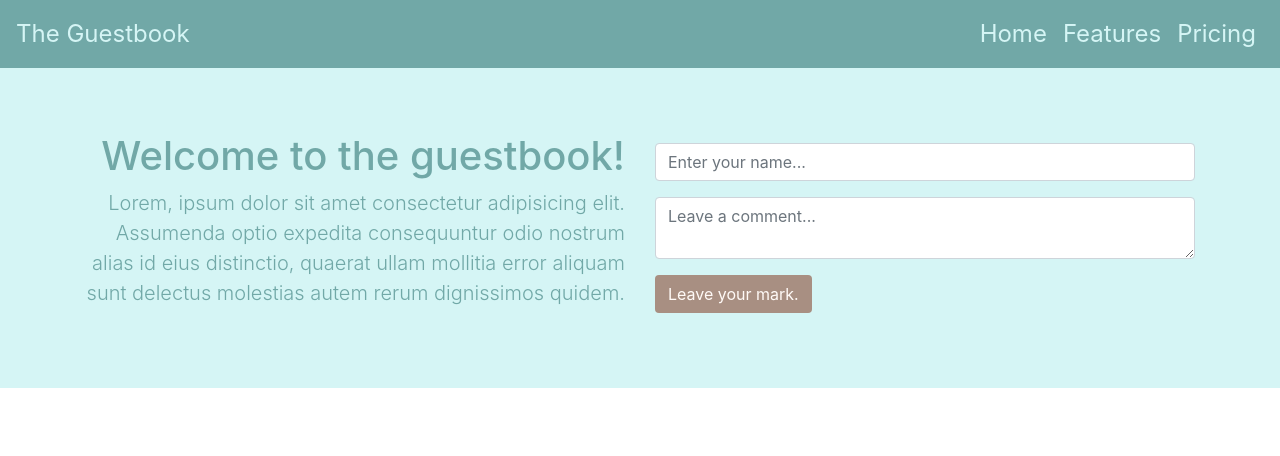
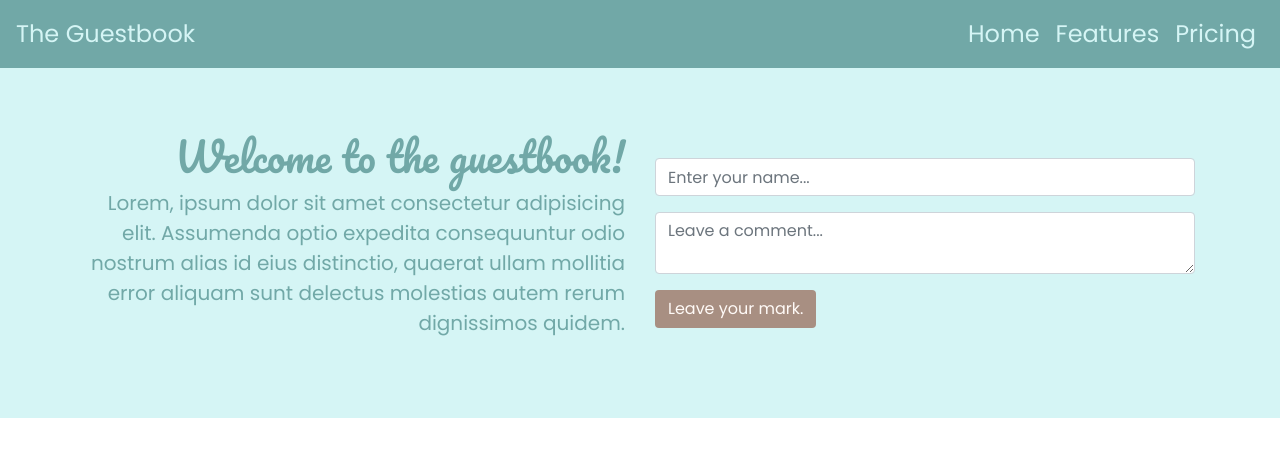
Before and after one commit to kirbyfridge/google-fonts, a plain HTML site: page index.html in a window 1280 px wide. Drawn offline with nearby package versions, Linux system fonts and the light colour scheme.

Commit message:
added google fonts & applied to body + header

```diff
--- a/assets/css/style.css
+++ b/assets/css/style.css
@@ -9,6 +9,14 @@
 ::selection {
   color: var(--brown);
   background-color: var(--light);
+}
+
+body {
+  font-family: 'Poppins', sans-serif;
+}
+
+h1 {
+  font-family: 'Pacifico', cursive;
 }
 
 .custom-navbar {
--- a/index.html
+++ b/index.html
@@ -7,6 +7,9 @@
   <meta http-equiv="X-UA-Compatible" content="ie=edge">
   <meta name="Description" content="Enter your description here" />
   <link rel="stylesheet" href="https://cdnjs.cloudflare.com/ajax/libs/twitter-bootstrap/4.5.0/css/bootstrap.min.css">
+
+  <link rel="stylesheet" href="https://fonts.googleapis.com/css?family=Poppins" />
+  <link rel="stylesheet" href="https://fonts.googleapis.com/css2?family=Pacifico" />
 
   <link rel="stylesheet" href="./assets/css/style.css">
   <title>Extending Bootstrap</title>
```
